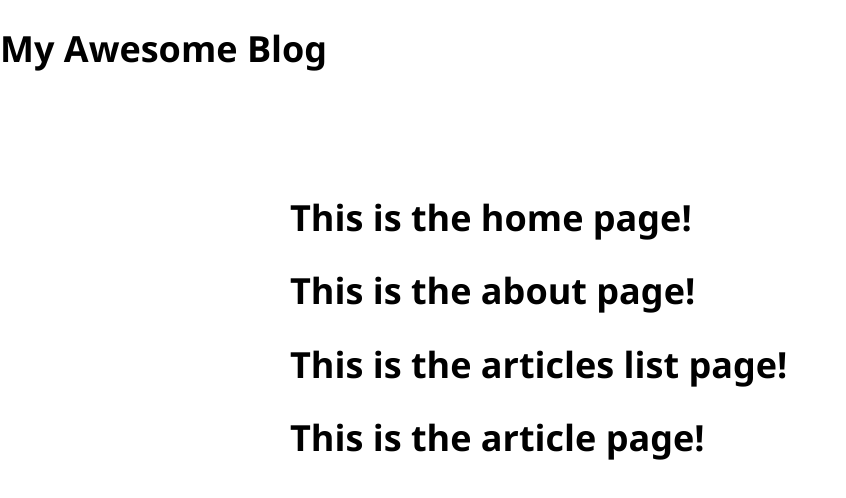
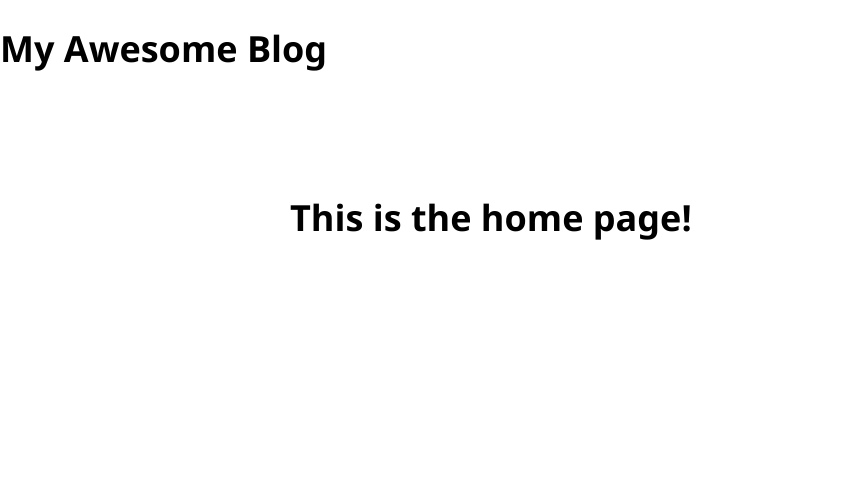
Before and after one commit to sherelynn-baguioso/react, a React (Create React App) app in the folder my-blog/: page / in a window 1280 px wide. Shown: the top 498 px of the page, without its empty margins (0-846 px from the left). Built offline with nearby package versions, Linux system fonts and the light colour scheme.

Commit message:
Create routes for each page

```diff
--- a/my-blog/src/App.js
+++ b/my-blog/src/App.js
@@ -1,4 +1,5 @@
 import './App.css'
+import { BrowserRouter, Routes, Route } from 'react-router-dom'
 import HomePage from './pages/HomePage'
 import AboutPage from './pages/AboutPage'
 import ArticlesListPage from './pages/ArticlesListPage'
@@ -6,15 +7,19 @@
 
 function App() {
   return (
+    <BrowserRouter>
     <div className="App">
       <h1>My Awesome Blog</h1>
       <div id="page-body">
-        <HomePage />
-        <AboutPage />
-        <ArticlesListPage />
-        <ArticlePage />
+        <Routes>
+          <Route path="/" element={<HomePage />} />
+          <Route path="/about" element={<AboutPage />} />
+          <Route path="/articles" element={<ArticlesListPage />} />
+          <Route path="/articles/:articleId" element={<ArticlePage />} />
+        </Routes>
       </div>
     </div>
+    </BrowserRouter>
   )
 }
 
```
